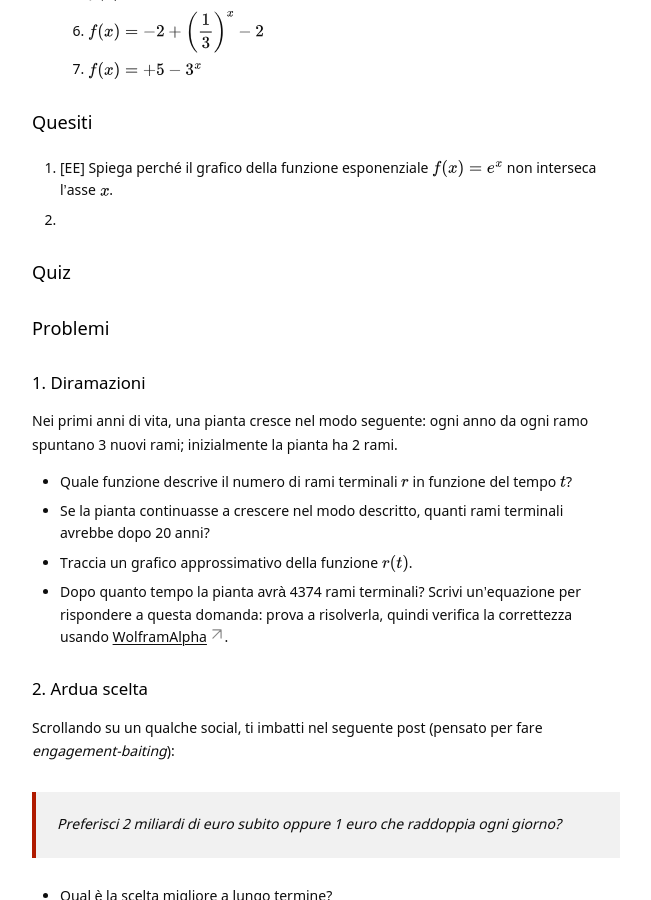
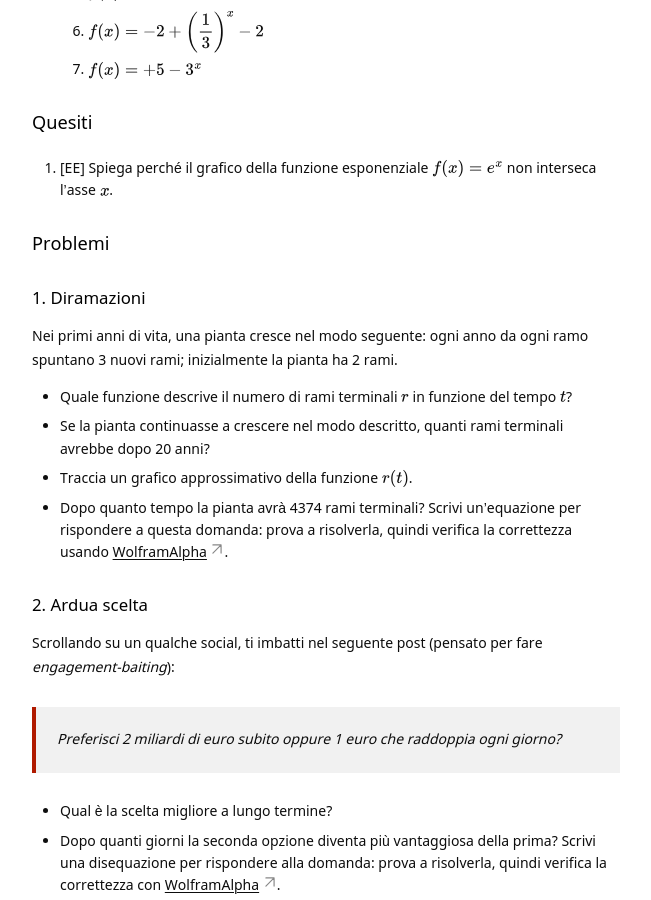
Before and after one commit to Bradwave/matephis, a Jekyll site: the page built from _notes/Public/esercizi-esponenziali-logaritmi.md, in a window 1280 px wide and 900 px high, scrolled down 495 px. Shown: the whole window, without its empty margins (314-965 px from the left). Built offline with Jekyll 4.4.1, drawn with Linux system fonts in a browser that asks for light colours.

Commit message:
Minor changes.

```diff
--- a/_notes/Public/esercizi-esponenziali-logaritmi.md
+++ b/_notes/Public/esercizi-esponenziali-logaritmi.md
@@ -24,9 +24,6 @@
 ## Quesiti
 
 1. **[EE]** Spiega perché il grafico della funzione esponenziale $f(x) = e^x$ non interseca l'asse $x$.
-2.
-
-## Quiz
 
 ## Problemi
 
```
Also changed, not shown: other parts of _notes/Public/esercizi-esponenziali-logaritmi.md (+0 -2 lines).
